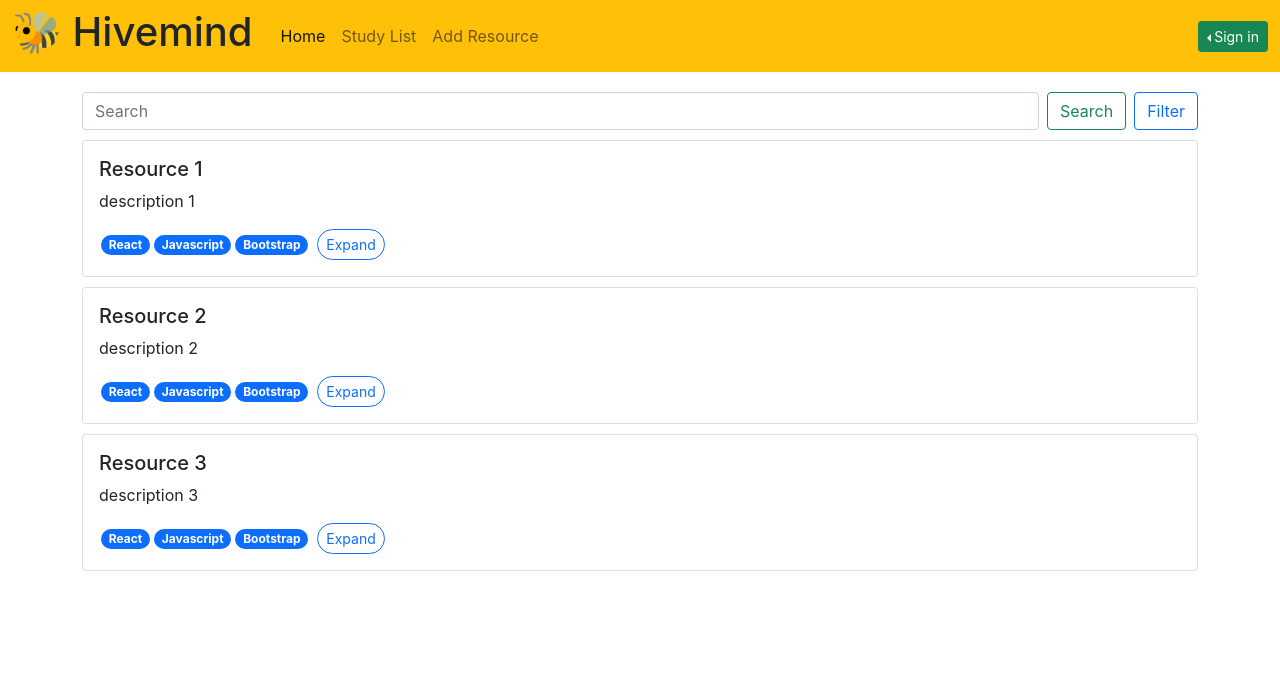
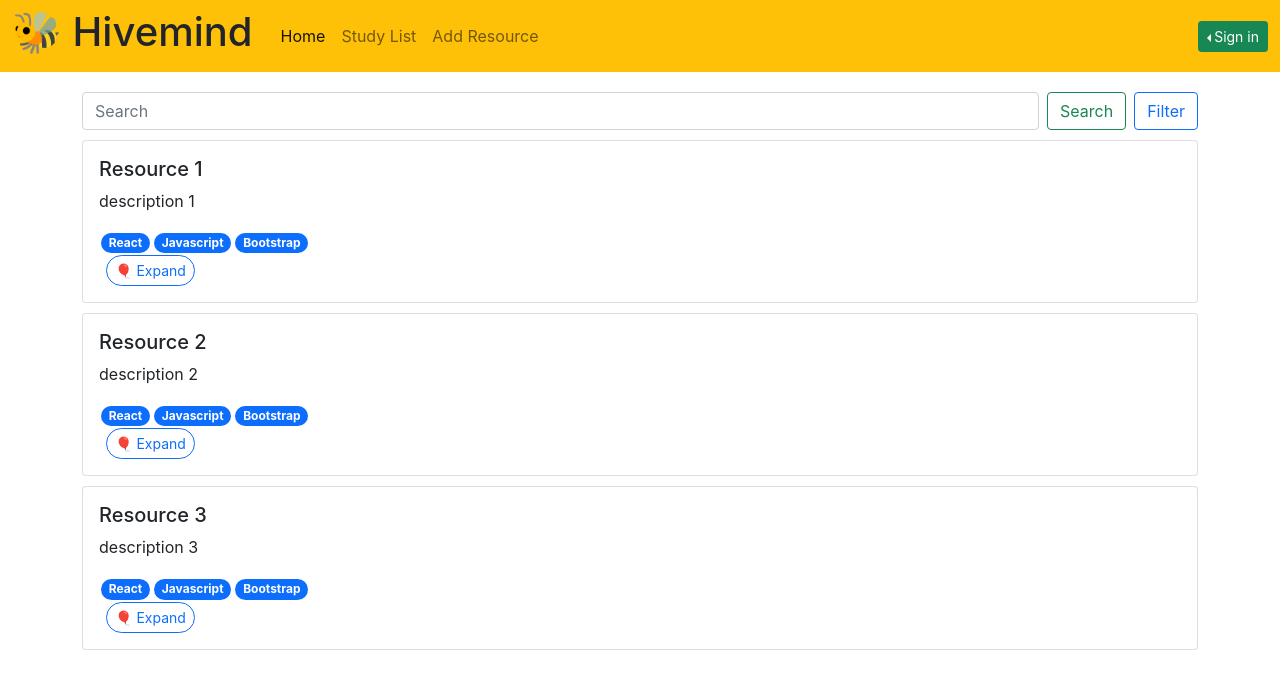
Before and after one commit to BerenikaKotelko/hivemind-frontend, a React (Create React App) app: page / in a window 1280 px wide. Shown: the top 686 px of the page. Built offline with nearby package versions, Linux system fonts and the light colour scheme.

Commit message:
removing error imports

```diff
--- a/src/components/HomePage/Resource.tsx
+++ b/src/components/HomePage/Resource.tsx
@@ -1,6 +1,4 @@
 import "../styles/Resource.css";
-import { FontAwesomeIcon } from "@fortawesome/react-fontawesome";
-import { faThumbsUp } from "@fortawesome/free-solid-svg-icons";
 import { useState } from "react";
 import { toast } from "react-toastify";
 
@@ -68,6 +66,8 @@
         <div className="card-body">
           <h5 className="card-title">{resource.title}</h5>
           <p className="card-text">{resource.description}</p>
+          <div className="resource-summary">
+            <div>
               {tags.slice(0, 3).map((tag, index) => (
                 <span
                   key={index}
@@ -76,14 +76,16 @@
                   {tag}
                 </span>
               ))}
+            </div>
             <button
               className="expand-button btn btn-outline-primary filter-btn btn-sm"
               type="submit"
               data-bs-toggle="modal"
               data-bs-target={`#resourceModal${resource.id}`}
             >
-            Expand
+              🎈 Expand
             </button>
+          </div>
         </div>
       </div>
 
@@ -213,7 +215,7 @@
                             {comment}
                           </div>
                           <span className="badge bg-primary rounded-pill">
-                            14
+                            14/10/2021
                           </span>
                         </li>
                       ))}
@@ -257,7 +259,7 @@
                             {comment}
                           </div>
                           <span className="badge bg-primary rounded-pill">
-                            14
+                            14/10/2021
                           </span>
                         </li>
                       ))}
```
Lines whose indentation alone changed are shown as unchanged.
